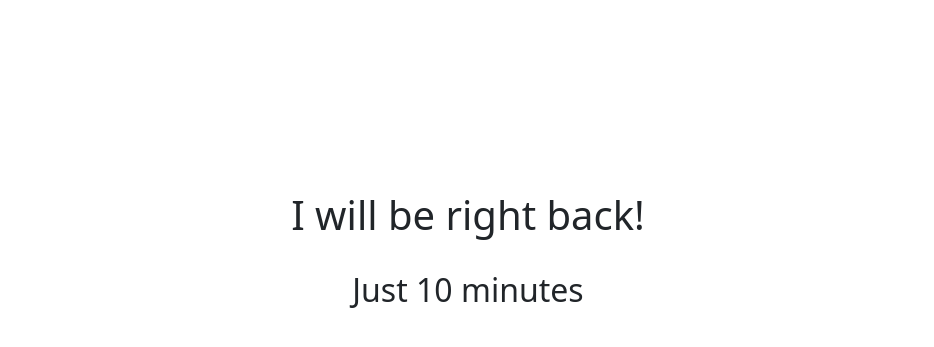
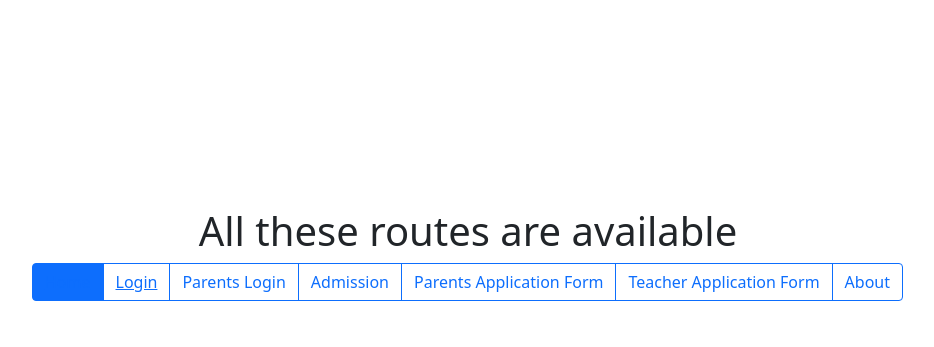
Before and after one commit to talhanasir167/school-suite, a Flask app: page / in a window 1280 px wide. Shown: the part 146-493 px from the top of the page, without its empty margins (172-1106 px from the left). Run offline with Flask 2, Linux system fonts and the light colour scheme; some libraries are stand-ins or nearby versions.

Commit message:
update login and admission layout

```diff
--- a/main_app/static/style.css
+++ b/main_app/static/style.css
@@ -6,10 +6,14 @@
     align-items: center;
 }
 
-form {
-    width: 50rem;
+.form-small {
+    width: 30rem;
 }
 
-.row {
+.form-large {
+    width: 60rem;
+}
+
+/* .row {
     background-color: red !important;
-}
+} */
--- a/main_app/templates/admission.html
+++ b/main_app/templates/admission.html
@@ -32,7 +32,7 @@
 
             <section class="custom_form_center">
 
-                <form action="" method="post" class="">
+                <form action="" method="post" class="form-large">
                     {{ form.hidden_tag() }}
 
                     <!-- full name -->
--- a/main_app/templates/apply_parents.html
+++ b/main_app/templates/apply_parents.html
@@ -9,7 +9,7 @@
 
 
 {% block additional_link %}
-    <link rel="stylesheet" href=" {{ url_for('static', filename='admission/admission.css') }} ">
+    <!-- <link rel="stylesheet" href=" {{ url_for('static', filename='admission/admission.css') }} "> -->
 {% endblock %}
 
 
@@ -25,13 +25,13 @@
         <div class="form_container">
 
             <header>
-                <h1 class="school_name">IQRA JUNIOR SCHOOL</h1>
+                <h1 class="school_name"> JUNIOR SCHOOL AND COLLEGE </h1>
                 <h2 class="title"> Crate Account for Parents </h2>
             </header>
 
             <section>
 
-                <form action="" method="post" class="grid_parents_apply">
+                <form action="" method="post" class="form-large">
                     {{ form.hidden_tag() }}
 
                     <div class="form_input" id="name">
--- a/main_app/templates/apply_teacher.html
+++ b/main_app/templates/apply_teacher.html
@@ -25,13 +25,13 @@
         <div class="form_container">
 
             <header>
-                <h1 class="school_name">IQRA JUNIOR SCHOOL</h1>
+                <h1 class="school_name"> JUNIOR SCHOOL AND COLLEGE </h1>
                 <h2 class="title"> Application for Teachers </h2>
             </header>
 
             <section>
 
-                <form action="" method="post" class="grid_teacher_apply">
+                <form action="" method="post" class="form-large">
                     {{ form.hidden_tag() }}
 
                     <div class="form_input" id="name">
--- a/main_app/templates/index.html
+++ b/main_app/templates/index.html
@@ -20,9 +20,37 @@
     <div class="custom_form_center">
         <div class="container text-center">
 
-            <h1> I will be right back! </h1>
+            <h1> All these routes are available </h1>
+            <div class="btn-group" role="group" aria-label="Basic radio toggle button group">
+                <input type="radio" class="btn-check" name="btnradio" id="btnradio1" autocomplete="off" checked>
+                <label class="btn btn-outline-primary" for="btnradio1">
+                    <a href=" {{ url_for('index') }} "> Home </a>
+                </label>
+
+                <input type="radio" class="btn-check" name="btnradio" id="btnradio2" autocomplete="off">
+                <label class="btn btn-outline-primary" for="btnradio2">
+                    <a href=" {{ url_for('login') }} "> Login  </a>
+                </label>
+
+                <input type="radio" class="btn-check" name="btnradio" id="btnradio3" autocomplete="off">
+                <label class="btn btn-outline-primary" for="btnradio3"> Parents Login </label>
+
+                <input type="radio" class="btn-check" name="btnradio" id="btnradio4" autocomplete="off">
+                <label class="btn btn-outline-primary" for="btnradio4"> Admission </label>
+
+                <input type="radio" class="btn-check" name="btnradio" id="btnradio5" autocomplete="off">
+                <label class="btn btn-outline-primary" for="btnradio5"> Parents Application Form </label>
+
+                <input type="radio" class="btn-check" name="btnradio" id="btnradio6" autocomplete="off">
+                <label class="btn btn-outline-primary" for="btnradio6"> Teacher Application Form </label>
+
+                <input type="radio" class="btn-check" name="btnradio" id="btnradio7" autocomplete="off">
+                <label class="btn btn-outline-primary" for="btnradio7"> About </label>
+            </div>
+
+            <!-- <h1> I will be right back! </h1>
             <br />
-            <h2> Just 10 minutes </h2>
+            <h2> Just 10 minutes </h2> -->
 
         <div>
             </div>
--- a/main_app/templates/login.html
+++ b/main_app/templates/login.html
@@ -23,7 +23,7 @@
 
             <h1 class="text-center mb-5"> Login </h2>
 
-            <form action="" method="post" class="">
+            <form action="" method="post" class="form-small">
                 {{ form.hidden_tag() }}
 
                 <!-- email field -->
--- a/main_app/templates/login_parents.html
+++ b/main_app/templates/login_parents.html
@@ -26,7 +26,7 @@
 
             <h1 class="text-center mb-5"> Login as Parents </h2>
 
-            <form action="" method="post" class="">
+            <form action="" method="post" class="form-small">
                 {{ form.hidden_tag() }}
 
                 <!-- email field -->
```
